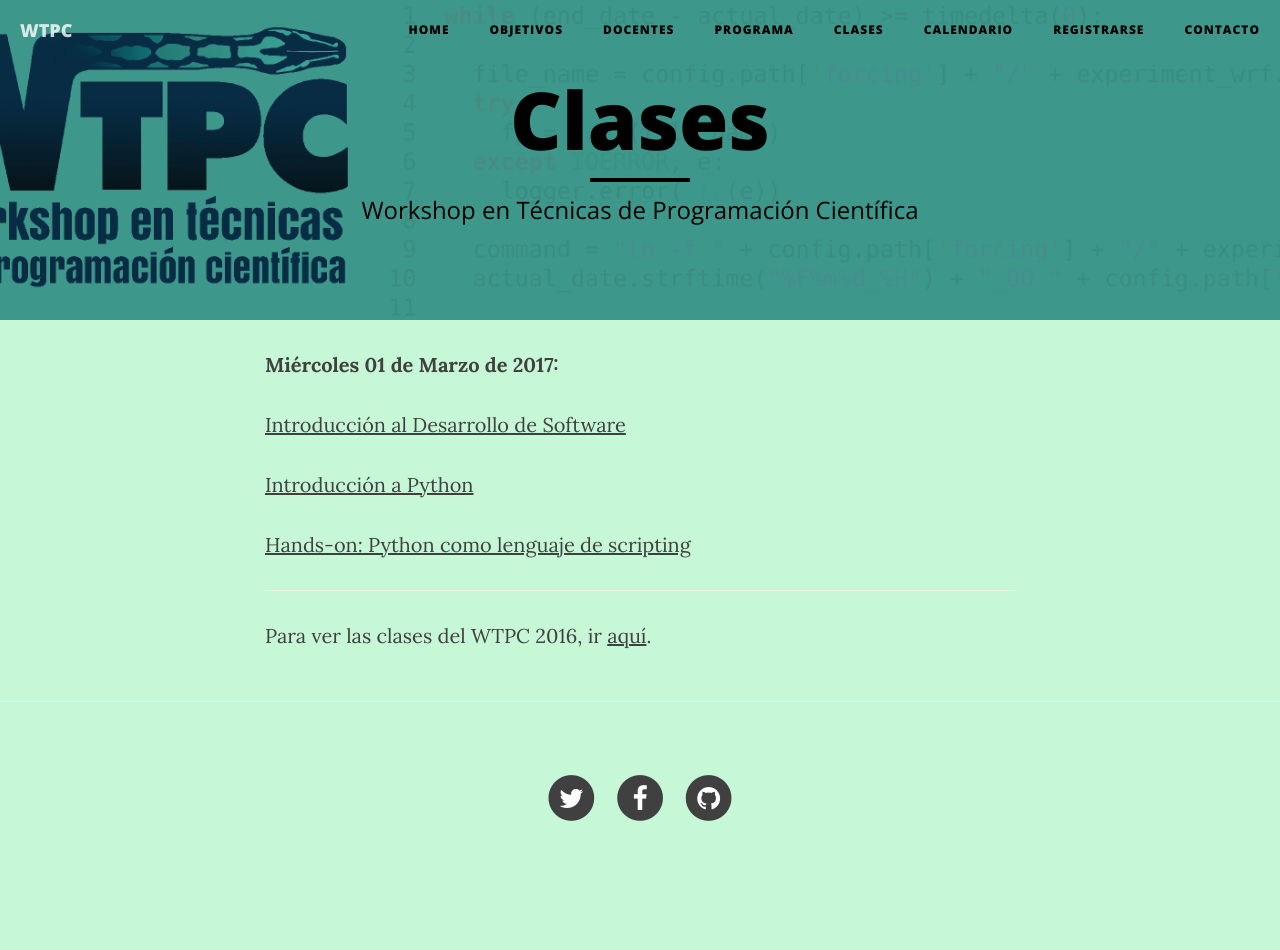
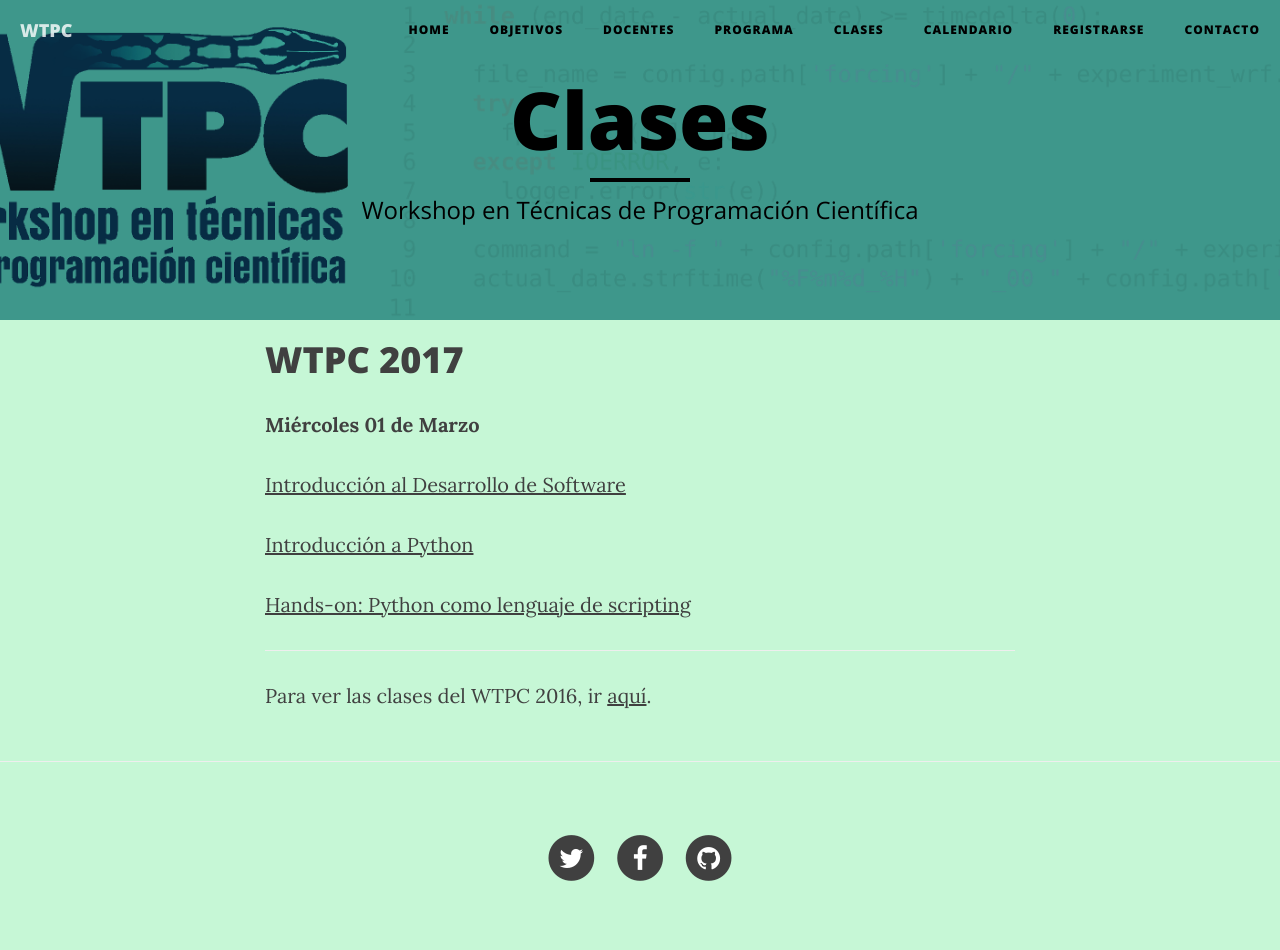
Before and after one commit to wtpc/wtpc.github.io, a Jekyll site: the page built from clases.md, in a window 1280 px wide. Built offline with Jekyll 4.4.1, drawn with Linux system fonts in a browser that asks for light colours; nearby versions of some CDN libraries; before the commit the page ends 900 px from its top, so only the background shows below that; part of the change alters nothing that is shown.

Commit message:
Arreglada la pagina de Clases

```diff
--- a/clases.md
+++ b/clases.md
@@ -4,7 +4,9 @@ title: Clases
 permalink: /clases/
 ---
 
-**Miércoles 01 de Marzo de 2017:**
+# WTPC 2017
+
+**Miércoles 01 de Marzo**
 
 [Introducción al Desarrollo de Software](/clases/01_desarrollo_software.pdf)
 
@@ -17,43 +19,60 @@ permalink: /clases/
 Para ver las clases del WTPC 2016, ir [aquí](http://wp.df.uba.ar/wtpc/clases/).
 
 <!---
-Martes 8 Marzo:
+**Jueves 02 de Marzo**
 
-Sistemas de control de versiones: git
+[Sistemas de control de versiones: git](/clases/03_git.pdf)
 
-Introducción a la Programación Orientada a Objetos
+[Introducción a la Programación Orientada a Objetos](/clases/04_oop.pdf)
 
-Hands-on: git
+[Hands-on: git](http://github.com/wtpc/HOgit)
 
-Hands-on: Programación Orientada a Objetos
-Miércoles 9 Marzo:
+[Hands-on: Programación Orientada a Objetos](http://github.com/wtpc/HOoop)
 
-Compilación y Linkeo
 
-Comunicando C con Python
+**Viernes 03 de Marzo**
 
-Hands-on: Compilación y Linkeo
+[Compilación y Linkeo](/clases/05_linking_compiled.pdf)
 
-Hands-on: Comunicando C con Python
-Jueves 10 Marzo:
+[Comunicando C con Python](/clases/06_linking_python.pdf)
 
-Arquitectura del Computador
+[Hands-on: Compilación y Linkeo](http://github.com/wtpc/HOcompiled)
 
-Debugging y Profiling
+[Hands-on: Comunicando C con Python](http://github.com/wtpc/HOpython-compiled)
+
+
+**Sábado 04 de Marzo**
+
+[Arquitectura del Computador](/clases/07_arquitectura.pdf)
+
+[Documentación](/clases/08_documentacion.pdf)
 
 Hands-on: Debugging y Profiling  (hoy sólo debug)
-Viernes 11 Marzo:
 
-Optimización por Software
 
-Optimización por Hardware
+**Lunes 06 de Marzo**
 
-Hands-on: Debugging y Profiling  (hoy sólo profile)
+[Debugging y Profiling](/clases/09_debug_profile.pdf)
 
-Sábado 12 Marzo:
+[Optimización](/clases/10_optimizacion.pdf)
 
-Cecilia: Documentación
-Lunes 14 Marzo:
+[Hands-on: Debugging y Profiling](http://github.com/wtpc/HOdebug-profile)
+
+
+**Martes 07 de Marzo**
+
+[Programación en entornos paralelos: OpenMP y MPI](/clases/11)
+
+[Estado del arte](/clases/12)
+
+
+**Miércoles 08 de Marzo**
+
+[GNU toolchain + Makefile](/clases/13)
+
+[Charla abierta]()
+
+
 
 Esteban Mocskos: Computación de Alto Rendimiento: TUPAC
 Martes 15 Marzo:
```
